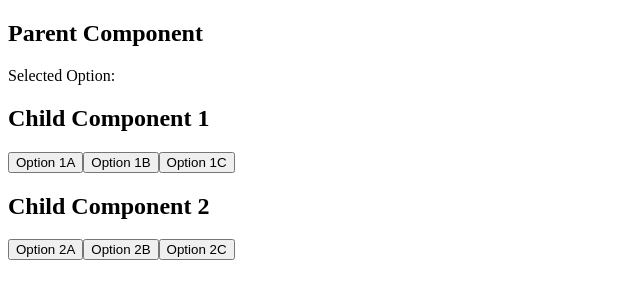
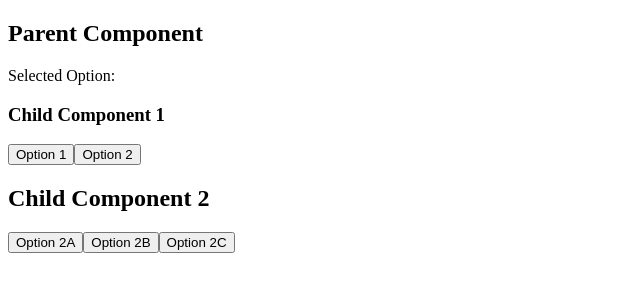
Before and after one commit to acciojob/lift-state-up-3-Satyam722, a React app: page / in a window 1280 px wide. Shown: the top 300 px of the page, without its empty margins (0-640 px from the left). Built offline with nearby package versions, Linux system fonts and the light colour scheme.

Commit message:
Update ChildComponent1.js

```diff
--- a/src/components/ChildComponent1.js
+++ b/src/components/ChildComponent1.js
@@ -1,22 +1,15 @@
 import React from 'react';
 
-const ChildComponent1 = ({ onOptionSelect, selectedOption }) => {
-  const options = ["Option 1A", "Option 1B", "Option 1C"];
+const ChildComponent1 = (props) => {
+  const handleClick = (option) => {
+    props.onButtonClick(option);
+  };
 
   return (
-    <div className="child-component">
-      <h2>Child Component 1</h2>
-      <div className="button-group">
-        {options.map((option, index) => (
-          <button
-            key={index}
-            onClick={() => onOptionSelect(option)}
-            className={selectedOption === option ? 'selected' : ''}
-          >
-            {option}
-          </button>
-        ))}
-      </div>
+    <div id="child1">
+      <h3>Child Component 1</h3>
+      <button onClick={() => handleClick('Option 1')}>Option 1</button>
+      <button onClick={() => handleClick('Option 2')}>Option 2</button>
     </div>
   );
 };
```
